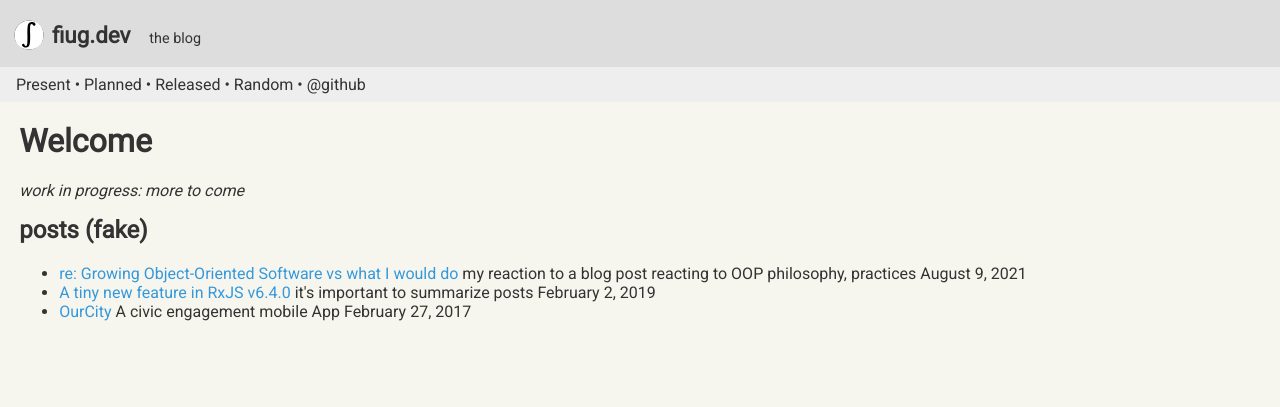
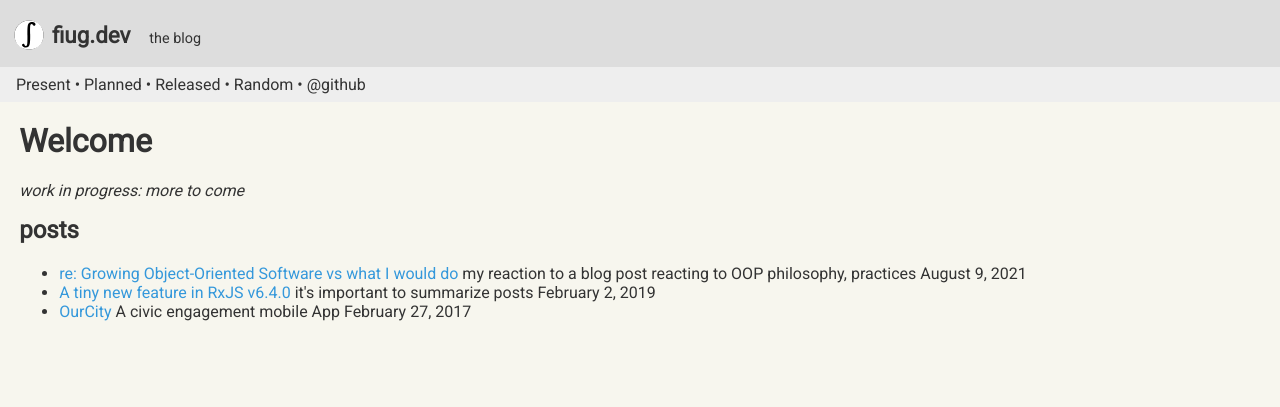
Before and after one commit to fiugd/blog, a Jekyll site: the page built from docs/index.md, in a window 1280 px wide. Shown: the top 407 px of the page. Built offline with Jekyll 4.4.1, drawn with Linux system fonts in a browser that asks for light colours.

Commit message:
Update index.md

```diff
--- a/docs/index.md
+++ b/docs/index.md
@@ -7,7 +7,7 @@ title: Welcome
 
 _work in progress: more to come_
 
-## posts (fake)
+## posts
 <ul class="posts">
   {% for post in site.posts %}
     <li class="post">
```
